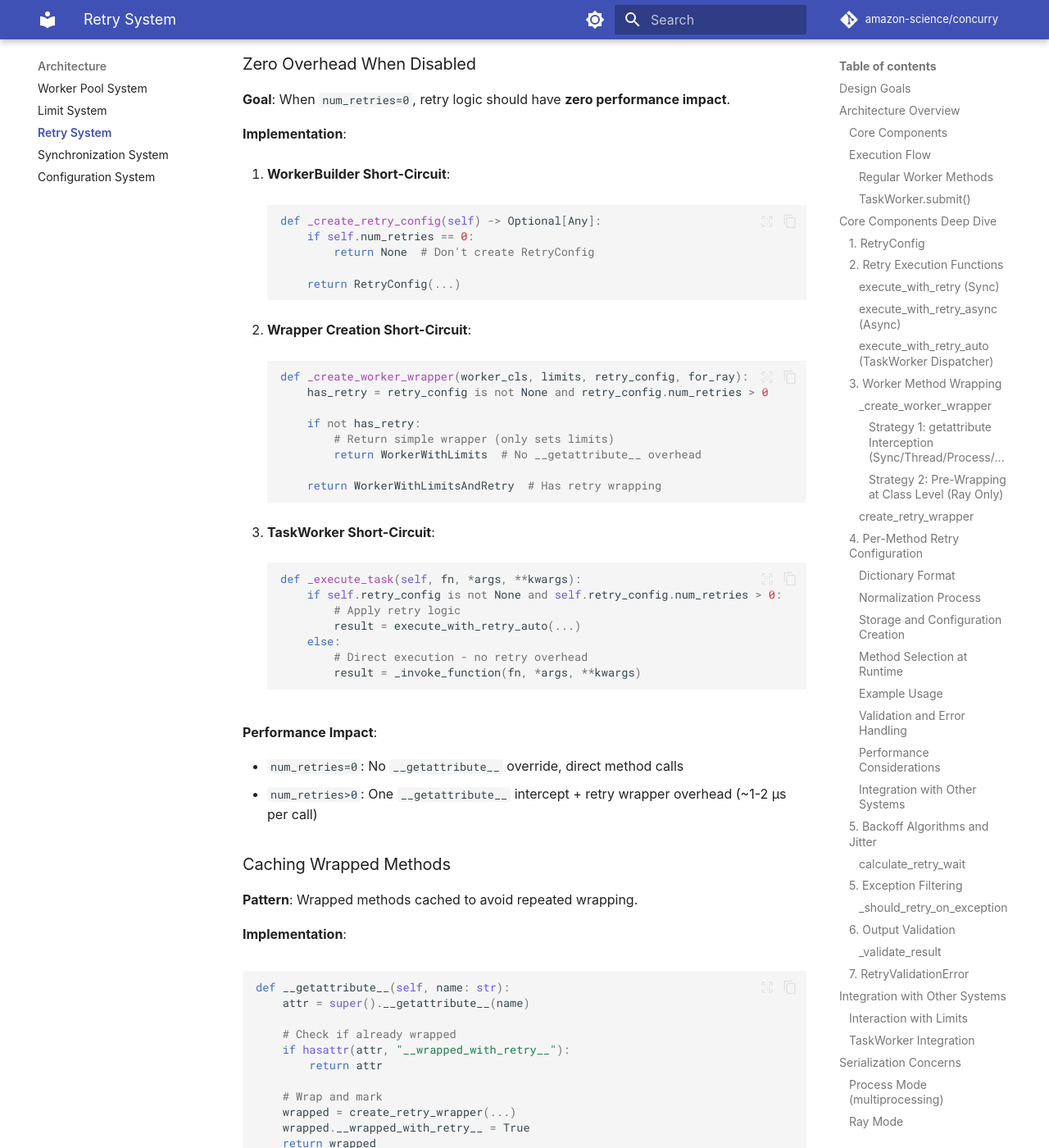
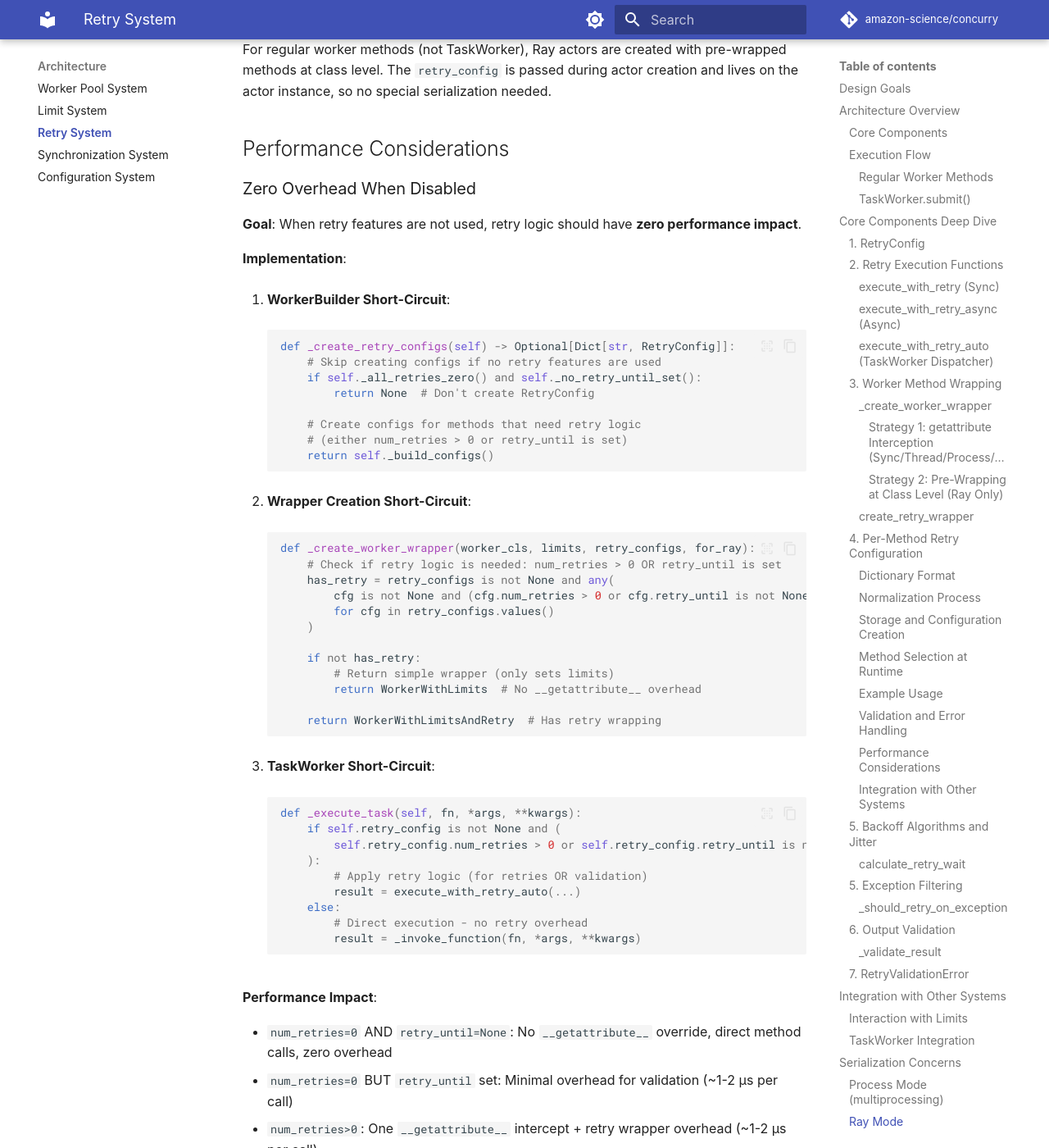
Before and after one commit to amazon-science/concurry, an MkDocs documentation site: the page built from docs/architecture/retries.md, in a window 1280 px wide and 1400 px high, scrolled down 29015 px. Shown: the whole window at 82% size. Built offline with MkDocs 1.6.1 and Material for MkDocs 9.7.7, drawn with Linux system fonts in a browser that asks for light colours; comment, search, counter and statistics services are not loaded; the version menu is left out; some of the changed text lies outside the part shown.

Commit message:
Added documentation for num_retries=0 issue and solution

````diff
--- a/docs/architecture/retries.md
+++ b/docs/architecture/retries.md
@@ -90,7 +90,9 @@ result = future.result()
 # Flow:
 1. TaskWorker.submit() calls self._execute_task(fn, args, kwargs)
 2. WorkerProxy._execute_task checks if retry_config exists:
-   if self.retry_config is not None and self.retry_config.num_retries > 0:
+   if self.retry_config is not None and (
+       self.retry_config.num_retries > 0 or self.retry_config.retry_until is not None
+   ):
        result = execute_with_retry_auto(fn, args, kwargs, retry_config, context)
    else:
        result = fn(*args, **kwargs)
@@ -692,7 +694,9 @@ def _execute_task(self, fn, *args, **kwargs):
     else:
         method_config = self.retry_configs.get("*")
 
-    if method_config is not None and method_config.num_retries > 0:
+    if method_config is not None and (
+        method_config.num_retries > 0 or method_config.retry_until is not None
+    ):
         result = execute_with_retry_auto(fn, args, kwargs, method_config, context)
     else:
         result = fn(*args, **kwargs)
@@ -1257,7 +1261,9 @@ def submit(self, fn, *args, **kwargs):
 # In worker proxy (e.g., sync_worker.py)
 def _execute_task(self, fn, *args, **kwargs):
     """Private method - applies retry logic HERE."""
-    if self.retry_config is not None and self.retry_config.num_retries > 0:
+    if self.retry_config is not None and (
+        self.retry_config.num_retries > 0 or self.retry_config.retry_until is not None
+    ):
         context = {
             "method_name": fn.__name__ if hasattr(fn, "__name__") else "anonymous_function",
             "worker_class_name": "TaskWorker",
@@ -1336,7 +1342,9 @@ Ray TaskWorker uses special pattern to serialize `RetryConfig`:
 
 ```python
 # In ray_worker.py _execute_task
-if self.retry_config is not None and self.retry_config.num_retries > 0:
+if self.retry_config is not None and (
+    self.retry_config.num_retries > 0 or self.retry_config.retry_until is not None
+):
     import cloudpickle
 
     original_fn = fn
@@ -1373,23 +1381,30 @@ For regular worker methods (not TaskWorker), Ray actors are created with pre-wra
 
 ### Zero Overhead When Disabled
 
-**Goal**: When `num_retries=0`, retry logic should have **zero performance impact**.
+**Goal**: When retry features are not used, retry logic should have **zero performance impact**.
 
 **Implementation**:
 
 1. **WorkerBuilder Short-Circuit**:
    ```python
-   def _create_retry_config(self) -> Optional[Any]:
-       if self.num_retries == 0:
+   def _create_retry_configs(self) -> Optional[Dict[str, RetryConfig]]:
+       # Skip creating configs if no retry features are used
+       if self._all_retries_zero() and self._no_retry_until_set():
            return None  # Don't create RetryConfig
 
-       return RetryConfig(...)
+       # Create configs for methods that need retry logic
+       # (either num_retries > 0 or retry_until is set)
+       return self._build_configs()
    ```
 
 2. **Wrapper Creation Short-Circuit**:
    ```python
-   def _create_worker_wrapper(worker_cls, limits, retry_config, for_ray):
-       has_retry = retry_config is not None and retry_config.num_retries > 0
+   def _create_worker_wrapper(worker_cls, limits, retry_configs, for_ray):
+       # Check if retry logic is needed: num_retries > 0 OR retry_until is set
+       has_retry = retry_configs is not None and any(
+           cfg is not None and (cfg.num_retries > 0 or cfg.retry_until is not None)
+           for cfg in retry_configs.values()
+       )
 
        if not has_retry:
            # Return simple wrapper (only sets limits)
@@ -1401,8 +1416,10 @@ For regular worker methods (not TaskWorker), Ray actors are created with pre-wra
 3. **TaskWorker Short-Circuit**:
    ```python
    def _execute_task(self, fn, *args, **kwargs):
-       if self.retry_config is not None and self.retry_config.num_retries > 0:
-           # Apply retry logic
+       if self.retry_config is not None and (
+           self.retry_config.num_retries > 0 or self.retry_config.retry_until is not None
+       ):
+           # Apply retry logic (for retries OR validation)
            result = execute_with_retry_auto(...)
        else:
            # Direct execution - no retry overhead
@@ -1411,8 +1428,11 @@ For regular worker methods (not TaskWorker), Ray actors are created with pre-wra
 
 **Performance Impact**:
 
-- `num_retries=0`: No `__getattribute__` override, direct method calls
+- `num_retries=0` AND `retry_until=None`: No `__getattribute__` override, direct method calls, zero overhead
+- `num_retries=0` BUT `retry_until` set: Minimal overhead for validation (~1-2 µs per call)
 - `num_retries>0`: One `__getattribute__` intercept + retry wrapper overhead (~1-2 µs per call)
+
+**Important**: Setting `retry_until` validators requires wrapping methods even with `num_retries=0`, since validation must occur on the initial attempt.
 
 ### Caching Wrapped Methods
 
@@ -1822,22 +1842,39 @@ def test_basic_retry(self, worker_mode):
 
 ## Common Pitfalls
 
-### 1. Forgetting to Set num_retries
-
-**Problem**: Creating `RetryConfig` but not setting `num_retries > 0`.
+### 1. Forgetting to Set num_retries (for Retries)
+
+**Problem**: Creating `RetryConfig` for retries but not setting `num_retries > 0`.
 
 ```python
 config = RetryConfig(retry_algorithm=RetryAlgorithm.Exponential)
 # num_retries defaults to 0 → no retries!
 ```
 
-**Solution**: Always explicitly set `num_retries`:
+**Solution**: Always explicitly set `num_retries` when you want retries:
 
 ```python
 config = RetryConfig(
     num_retries=3,
     retry_algorithm=RetryAlgorithm.Exponential
 )
+```
+
+**Important Exception**: If you ONLY want output validation without retries (validate the initial attempt), `num_retries=0` is correct:
+
+```python
+# Valid use case: validate initial attempt without retries
+worker = MyWorker.options(
+    mode="thread",
+    num_retries=0,  # No retries - just validate once
+    retry_until=lambda result, **ctx: result > 0  # Validation on initial attempt
+).init()
+
+try:
+    result = worker.get_value().result()
+except RetryValidationError:
+    # Validation failed on first attempt, no retries occurred
+    pass
 ```
 
 ### 2. Closure Capture in Process/Ray
````
Also changed, not shown: docs/user-guide/retries.md (+51 -4 lines).
